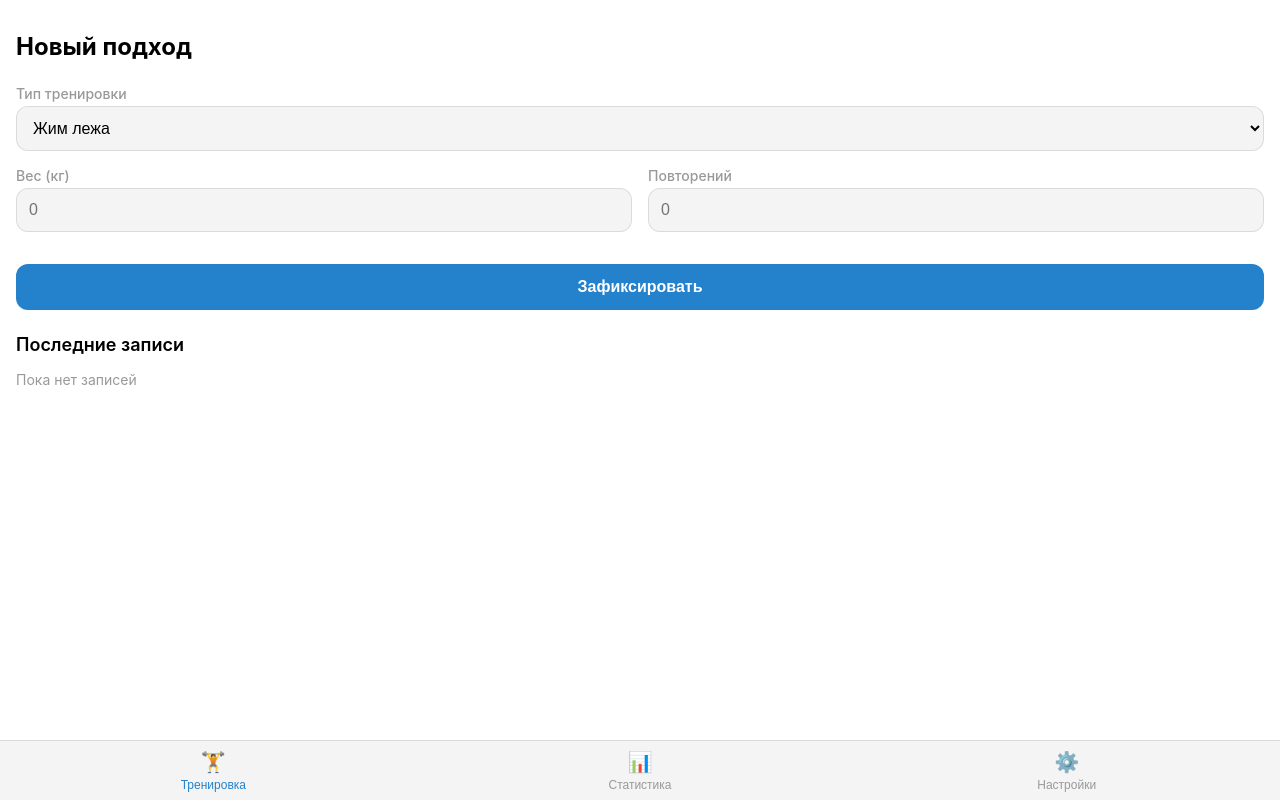
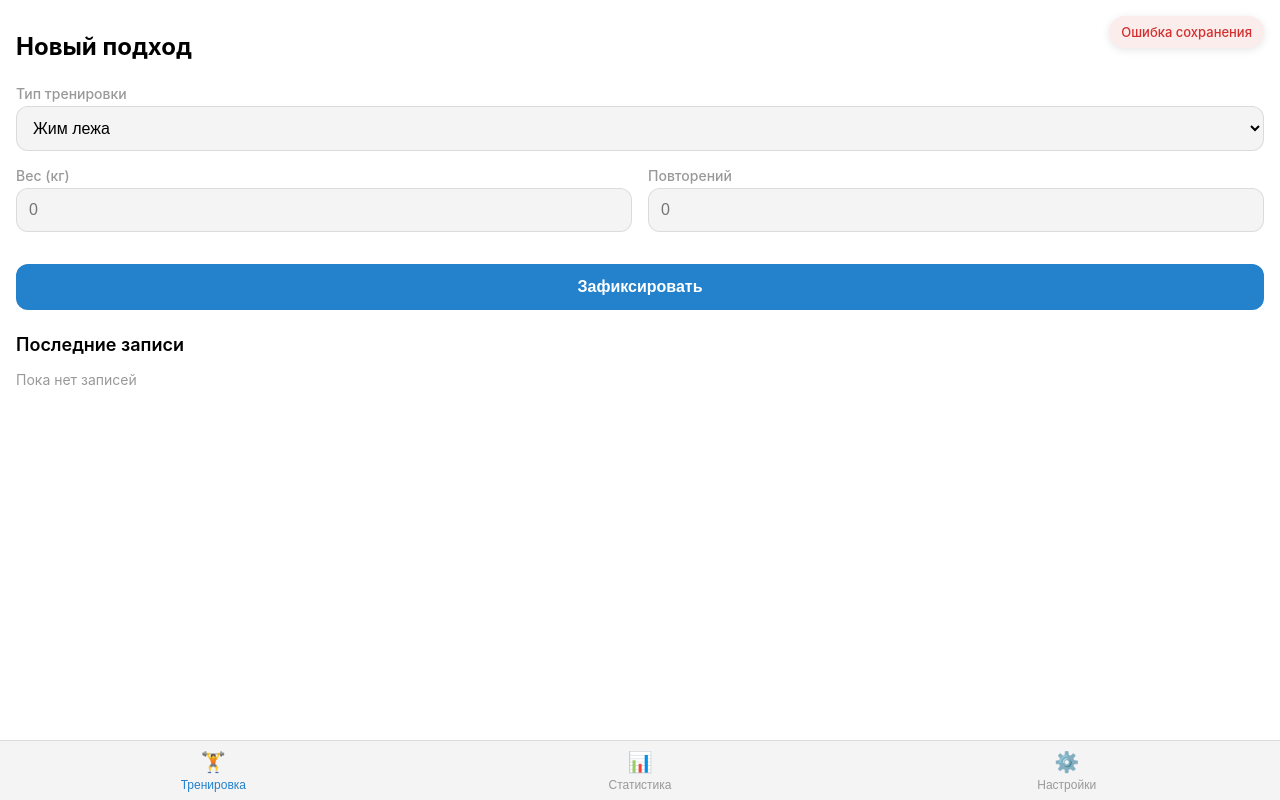
Before and after one commit to tadatuta/21, a website built with Vite: page index.html in a window 1280 px wide. Built offline with nearby package versions, Linux system fonts and the light colour scheme.

Commit message:
UI: add sync status

```diff
--- a/src/main.ts
+++ b/src/main.ts
@@ -2,7 +2,7 @@ import './telegram-mock';
 import './styles/base.css';
 import './styles/components.css';
 import './components/navigation/navigation.css';
-import { storage } from './storage/storage';
+import { storage, SyncStatus } from './storage/storage';
 import { WorkoutSet } from './types';
 
 const WEBAPP = (window as any).Telegram?.WebApp;
@@ -402,7 +402,31 @@ function bindPageEvents() {
   }
 }
 
+
+const syncStatusEl = document.createElement('div');
+syncStatusEl.className = 'sync-status';
+document.body.appendChild(syncStatusEl);
+
+function updateSyncStatus(status: SyncStatus) {
+  syncStatusEl.className = 'sync-status visible ' + status;
+
+  switch (status) {
+    case 'saving':
+      syncStatusEl.textContent = 'Сохранение...';
+      break;
+    case 'success':
+      syncStatusEl.textContent = 'Сохранено';
+      break;
+    case 'error':
+      syncStatusEl.textContent = 'Ошибка сохранения';
+      break;
+    default:
+      syncStatusEl.className = 'sync-status'; // Hide
+  }
+}
+
 storage.onUpdate(() => render());
+storage.onSyncStatusChange(updateSyncStatus);
 
 async function initApp() {
   render();
--- a/src/storage/storage.ts
+++ b/src/storage/storage.ts
@@ -14,9 +14,13 @@ const defaultData: AppData = {
     logs: []
 };
 
+export type SyncStatus = 'idle' | 'saving' | 'success' | 'error';
+
 export class StorageService {
     private data: AppData;
     private onUpdateCallback?: () => void;
+    private onSyncStatusChangeCallback?: (status: SyncStatus) => void;
+    private status: SyncStatus = 'idle';
 
     constructor() {
         this.data = this.loadLocal();
@@ -40,6 +44,23 @@ export class StorageService {
         this.onUpdateCallback = callback;
     }
 
+    onSyncStatusChange(callback: (status: SyncStatus) => void) {
+        this.onSyncStatusChangeCallback = callback;
+    }
+
+    private setStatus(status: SyncStatus) {
+        this.status = status;
+        this.onSyncStatusChangeCallback?.(status);
+
+        if (status === 'success') {
+            setTimeout(() => {
+                if (this.status === 'success') {
+                    this.setStatus('idle');
+                }
+            }, 2000);
+        }
+    }
+
     private loadLocal(): AppData {
         const json = localStorage.getItem(STORAGE_KEY);
         if (!json) return defaultData;
@@ -56,6 +77,7 @@ export class StorageService {
     }
 
     private async syncFromServer() {
+        this.setStatus('saving');
         try {
             const response = await fetch(SERVER_URL, {
                 headers: this.getHeaders()
@@ -68,21 +90,28 @@ export class StorageService {
                     this.saveLocal();
                     this.onUpdateCallback?.();
                 }
+                this.setStatus('success');
+            } else {
+                this.setStatus('error');
             }
         } catch (e) {
             console.error('Failed to sync from server', e);
+            this.setStatus('error');
         }
     }
 
     private async saveToServer() {
+        this.setStatus('saving');
         try {
             await fetch(SERVER_URL, {
                 method: 'POST',
                 headers: this.getHeaders(),
                 body: JSON.stringify(this.data)
             });
+            this.setStatus('success');
         } catch (e) {
             console.error('Failed to save to server', e);
+            this.setStatus('error');
         }
     }
 
--- a/src/styles/components.css
+++ b/src/styles/components.css
@@ -214,3 +214,38 @@
     font-size: 14px;
     color: var(--color-hint);
 }
+
+/* Sync Status */
+.sync-status {
+    position: fixed;
+    top: var(--spacing-m);
+    right: var(--spacing-m);
+    padding: 8px 12px;
+    border-radius: 20px;
+    font-size: 13px;
+    font-weight: 500;
+    transition: opacity 0.3s ease, background-color 0.3s ease;
+    z-index: 100;
+    opacity: 0;
+    pointer-events: none;
+    box-shadow: 0 2px 8px rgba(0, 0, 0, 0.1);
+}
+
+.sync-status.visible {
+    opacity: 1;
+}
+
+.sync-status.saving {
+    background-color: var(--color-secondary-bg);
+    color: var(--color-hint);
+}
+
+.sync-status.success {
+    background-color: #e6f7ed;
+    color: #2e7d32;
+}
+
+.sync-status.error {
+    background-color: #fbedeb;
+    color: #d32f2f;
+}
```
